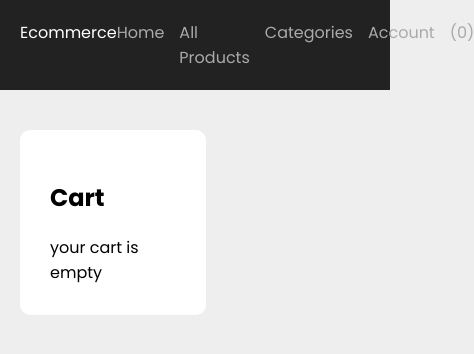
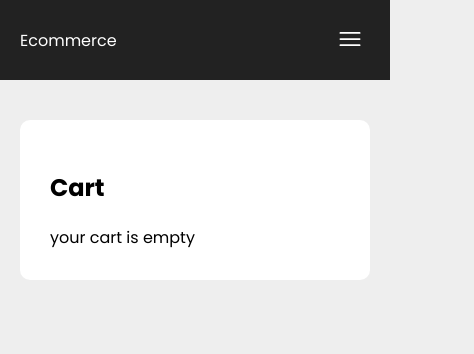
Before and after one commit to Willi0t/ecommerce-front, a Next.js app: page /cart in a window 390 px wide. Shown: the top 354 px of the page, 474 px wide, since content can reach past the window. Built offline with nearby package versions, Linux system fonts and the light colour scheme.

Commit message:
adding mobile responsiveness

```diff
--- /dev/null
+++ b/assets/icons/HamburgerIcon.js
@@ -0,0 +1,24 @@
+import React from "react";
+
+const HamburgerIcon = ({ className = "w-6 h-6" }) => {
+    return (
+        <>
+            <svg
+                xmlns="http://www.w3.org/2000/svg"
+                fill="none"
+                viewBox="0 0 24 24"
+                strokeWidth={1.5}
+                stroke="currentColor"
+                className={className}
+            >
+                <path
+                    strokeLinecap="round"
+                    strokeLinejoin="round"
+                    d="M3.75 6.75h16.5M3.75 12h16.5m-16.5 5.25h16.5"
+                />
+            </svg>
+        </>
+    );
+};
+
+export default HamburgerIcon;
--- a/components/Button.js
+++ b/components/Button.js
@@ -5,12 +5,16 @@ export const ButtonStyle = css`
     display: flex;
     align-items: center;
     border: 0;
-    padding: 5px 15px;
+    padding: 3px 8px;
     border-radius: 5px;
     font-size: 0.8rem;
     font-weight: 500;
     font-family: inherit;
     text-decoration: none;
+    @media screen and (min-width: 768px) {
+        padding: 5px 15px;
+    }
+
     ${(props) =>
         props.$backgroundColor &&
         css`
--- a/components/Header.js
+++ b/components/Header.js
@@ -1,8 +1,9 @@
-import React, { useContext } from "react";
+import React, { useContext, useState } from "react";
 import Link from "next/link";
 import styled from "styled-components";
 import Center from "./Center";
 import { CartContext } from "./CartContext";
+import HamburgerIcon from "@/assets/icons/HamburgerIcon";
 
 const StyledHeader = styled.header`
     background-color: #222;
@@ -16,36 +17,80 @@ const Logo = styled(Link)`
 const Wrapper = styled.div`
     display: flex;
     justify-content: space-between;
+    align-items: center;
     padding: 20px 0;
 `;
 
 const NavLink = styled(Link)`
+    display: block;
     color: #aaa;
     text-decoration: none;
+    /* padding: 5px; */
 `;
 
 const StyledNav = styled.nav`
-    display: flex;
+    display: block;
+    width: 100%;
     gap: 15px;
+    position: fixed;
+    top: 80px;
+    bottom: 0;
+    left: 0;
+    padding: 20px;
+    background-color: rgba(34, 34, 34, 0.85);
+    backdrop-filter: blur(10px);
+    transform: translateX(
+        ${(props) => (props.MobilenavigationActive ? "0" : "-100%")}
+    );
+    transition: transform 0.3s ease-in-out;
+
+    @media screen and (min-width: 768px) {
+        width: auto;
+        display: flex;
+        position: static;
+        transform: none;
+        backdrop-filter: none;
+        background-color: transparent; // Remove effect for larger screens
+    }
+`;
+
+const NavButton = styled.button`
+    background-color: transparent;
+    width: 40px;
+    height: 40px;
+    border: 0;
+    color: #fff;
+    cursor: pointer;
+    @media screen and (min-width: 768px) {
+        display: none;
+    }
 `;
 
 function Header() {
     const { cartProducts } = useContext(CartContext);
+    const [MobilenavigationActive, setMobileNavigationActive] = useState(false);
 
     return (
         <StyledHeader>
             <Center>
                 <Wrapper>
                     <Logo href={"/"}>Ecommerce</Logo>
-                    <StyledNav>
+                    <StyledNav MobilenavigationActive={MobilenavigationActive}>
                         <NavLink href={"/"}>Home</NavLink>
                         <NavLink href={"/products"}>All Products</NavLink>
                         <NavLink href={"/categories"}>Categories</NavLink>
                         <NavLink href={"/Account"}>Account</NavLink>
                         <NavLink href={"/cart"}>
-                            ({cartProducts.length})
+                            Cart ({cartProducts.length})
                         </NavLink>
                     </StyledNav>
+                    <NavButton
+                        onClick={() =>
+                            setMobileNavigationActive((prev) => !prev)
+                        }
+                    >
+                        <HamburgerIcon />
+                    </NavButton>
                 </Wrapper>
             </Center>
         </StyledHeader>
--- a/components/ProductsGrid.js
+++ b/components/ProductsGrid.js
@@ -4,10 +4,13 @@ import ProductBox from "./ProductBox";
 
 const ProductGrid = styled.div`
     display: grid;
-    grid-template-columns: 1fr 1fr 1fr 1fr;
+    grid-template-columns: 1fr 1fr;
     gap: 30px;
     //top right bottom left
     padding: 20px 0 0 0;
+    @media screen and (min-width: 768px) {
+        grid-template-columns: 1fr 1fr 1fr 1fr;
+    }
 `;
 
 const ProductsGrid = ({ products }) => {
--- a/components/WhiteBox.js
+++ b/components/WhiteBox.js
@@ -2,9 +2,15 @@ import React from "react";
 import styled from "styled-components";
 
 const WhiteBox = styled.div`
+    width: 80%;
+    height: 200px;
     background-color: white;
     border-radius: 10px;
     padding: 20px;
+    @media screen and (min-width: 768px) {
+        width: 500px;
+        height: 300px;
+    }
 `;
 
 export default WhiteBox;
--- a/pages/cart.js
+++ b/pages/cart.js
@@ -10,10 +10,13 @@ import Input from "@/components/Input";
 
 const ColWrapper = styled.div`
     display: grid;
-    grid-template-columns: 1.2fr 0.8fr;
+    grid-template-columns: 1fr;
     gap: 40px;
     //top right bottom left
     margin: 40px 0 0 0;
+    @media screen and (min-width: 768px) {
+        grid-template-columns: 1.2fr 0.8fr;
+    }
 `;
 
 const Box = styled.div`
```
Also changed, not shown: components/Featured.js (+22 -5 lines), components/ProductBox.js (+11 -3 lines), components/ProductImages.js (+11 -3 lines), pages/product/[id].js (+28 -9 lines).
